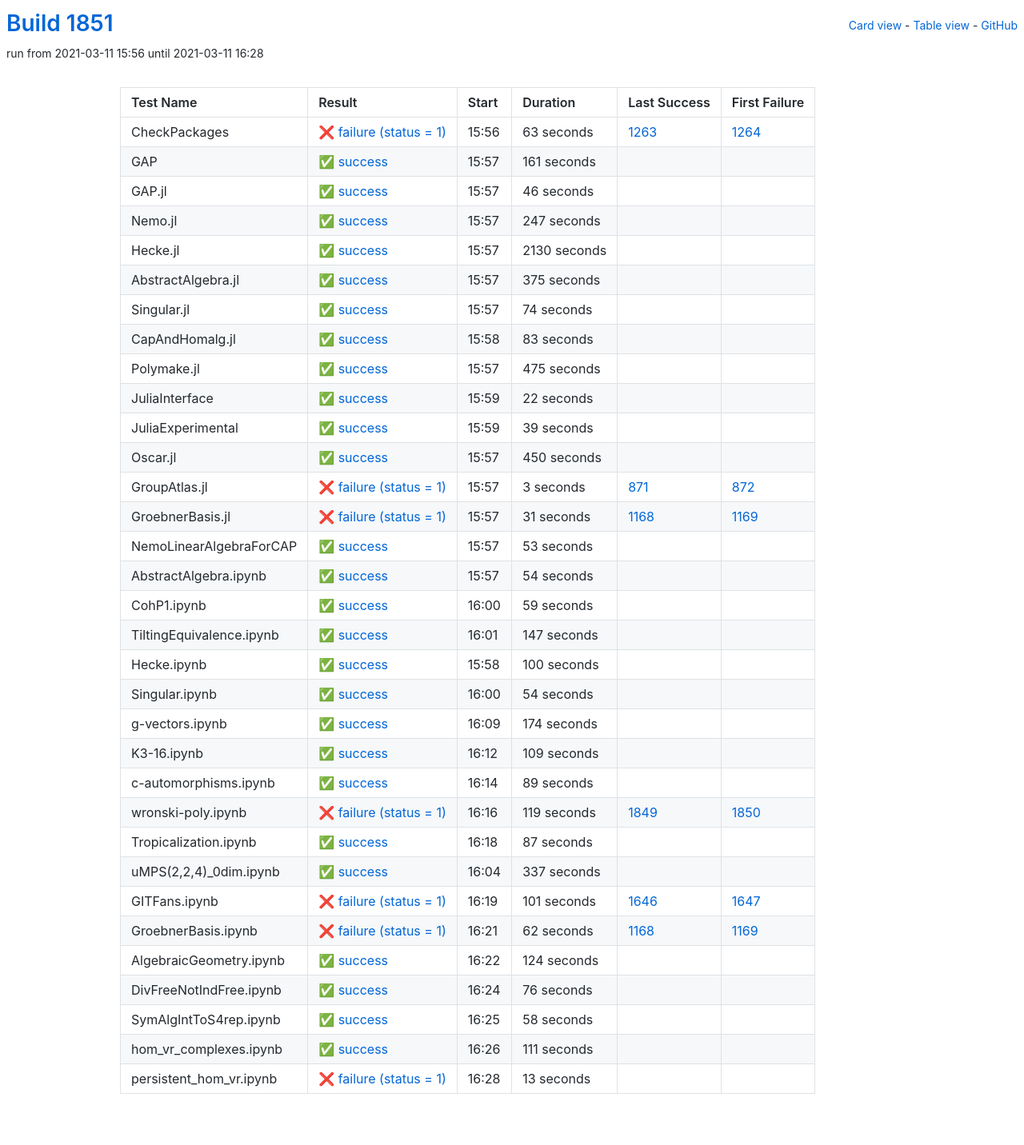
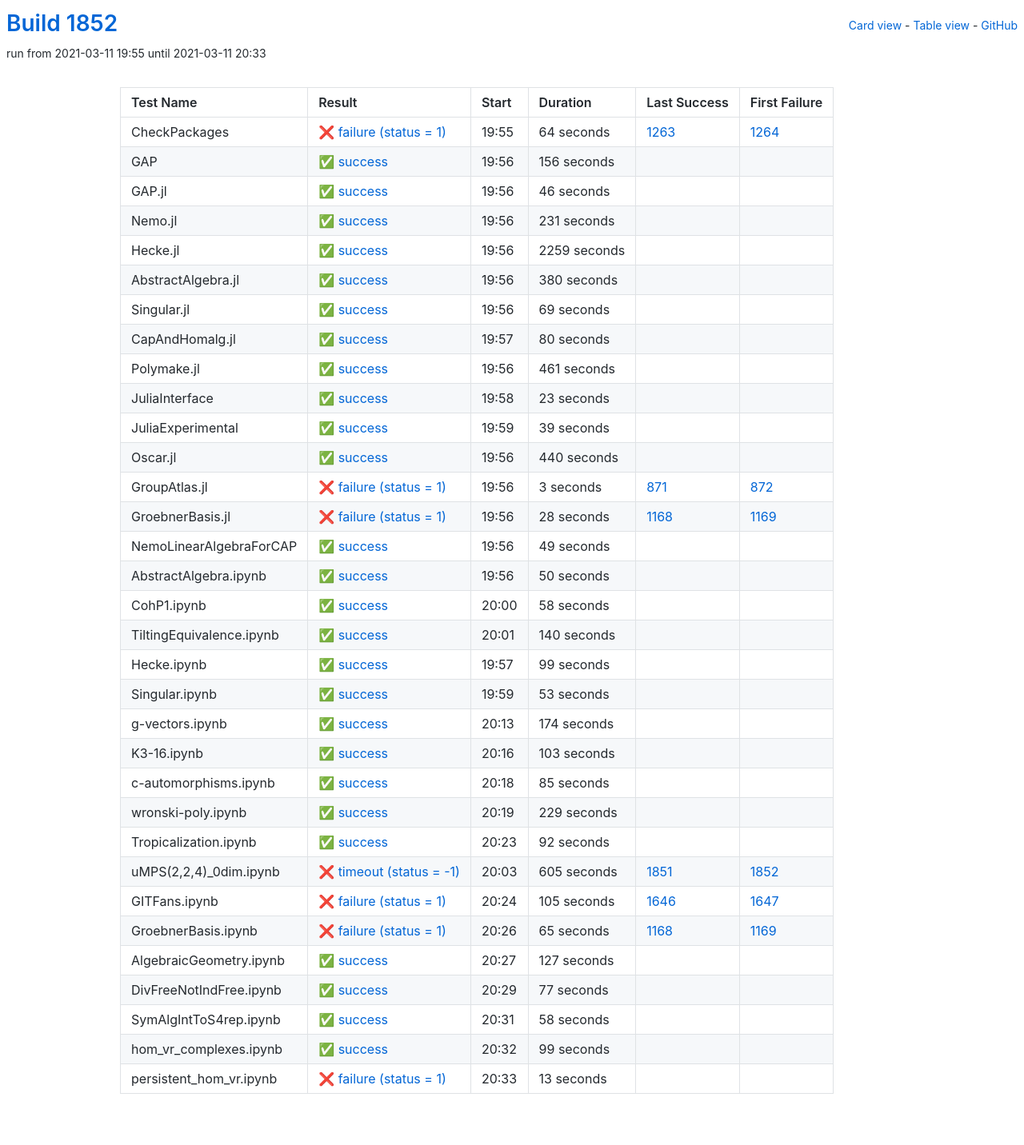
Before and after one commit to oscar-system/oscar-ci-status-stable, a Jekyll site: the page built from table.html, in a window 1280 px wide. Shown: the whole page at 80% size. Built offline with Jekyll 4.4.1, drawn with Linux system fonts in a browser that asks for light colours.

Commit message:
Build #1852

```diff
--- a/_data/ci.yml
+++ b/_data/ci.yml
@@ -1,6 +1,6 @@
 ---
-build: 1851
-build_url: https://oscarci.mathematik.uni-kl.de/job/oscar-stable/1851/
+build: 1852
+build_url: https://oscarci.mathematik.uni-kl.de/job/oscar-stable/1852/
 job: oscar-stable
 organization: oscar-system
 repo: oscar-ci-status-stable
@@ -8,32 +8,32 @@ repourl: https://github.com/oscar-system/oscar-ci-status-stable
 tests:
 - name: CheckPackages
   id: checkpackages
-  log: https://oscarci.mathematik.uni-kl.de/job/oscar-stable/1851/artifact/logs/build-1851/CheckPackages.log
-  start: 2021-03-11 15:56
+  log: https://oscarci.mathematik.uni-kl.de/job/oscar-stable/1852/artifact/logs/build-1852/CheckPackages.log
+  start: 2021-03-11 19:55
   success: false
   exitcode: 1
   status: failure
-  duration: 63
+  duration: 64
   last_success: 1263
   last_success_url: https://oscarci.mathematik.uni-kl.de/job/oscar-stable/1263/
   first_failure: 1264
   first_failure_url: https://oscarci.mathematik.uni-kl.de/job/oscar-stable/1264/
 - name: GAP
   id: gap
-  log: https://oscarci.mathematik.uni-kl.de/job/oscar-stable/1851/artifact/logs/build-1851/GAP.log
-  start: 2021-03-11 15:57
+  log: https://oscarci.mathematik.uni-kl.de/job/oscar-stable/1852/artifact/logs/build-1852/GAP.log
+  start: 2021-03-11 19:56
   success: true
   exitcode: 0
   status: success
-  duration: 161
+  duration: 156
   last_success: false
   last_success_url:
   first_failure: false
   first_failure_url:
 - name: GAP.jl
   id: gap-jl
-  log: https://oscarci.mathematik.uni-kl.de/job/oscar-stable/1851/artifact/logs/build-1851/GAP.jl.log
-  start: 2021-03-11 15:57
+  log: https://oscarci.mathematik.uni-kl.de/job/oscar-stable/1852/artifact/logs/build-1852/GAP.jl.log
+  start: 2021-03-11 19:56
   success: true
   exitcode: 0
   status: success
@@ -44,92 +44,92 @@ tests:
   first_failure_url:
 - name: Nemo.jl
   id: nemo-jl
-  log: https://oscarci.mathematik.uni-kl.de/job/oscar-stable/1851/artifact/logs/build-1851/Nemo.jl.log
-  start: 2021-03-11 15:57
+  log: https://oscarci.mathematik.uni-kl.de/job/oscar-stable/1852/artifact/logs/build-1852/Nemo.jl.log
+  start: 2021-03-11 19:56
   success: true
   exitcode: 0
   status: success
-  duration: 247
+  duration: 231
   last_success: false
   last_success_url:
   first_failure: false
   first_failure_url:
 - name: Hecke.jl
   id: hecke-jl
-  log: https://oscarci.mathematik.uni-kl.de/job/oscar-stable/1851/artifact/logs/build-1851/Hecke.jl.log
-  start: 2021-03-11 15:57
+  log: https://oscarci.mathematik.uni-kl.de/job/oscar-stable/1852/artifact/logs/build-1852/Hecke.jl.log
+  start: 2021-03-11 19:56
   success: true
   exitcode: 0
   status: success
-  duration: 2130
+  duration: 2259
   last_success: false
   last_success_url:
   first_failure: false
   first_failure_url:
 - name: AbstractAlgebra.jl
   id: abstractalgebra-jl
-  log: https://oscarci.mathematik.uni-kl.de/job/oscar-stable/1851/artifact/logs/build-1851/AbstractAlgebra.jl.log
-  start: 2021-03-11 15:57
+  log: https://oscarci.mathematik.uni-kl.de/job/oscar-stable/1852/artifact/logs/build-1852/AbstractAlgebra.jl.log
+  start: 2021-03-11 19:56
   success: true
   exitcode: 0
   status: success
-  duration: 375
+  duration: 380
   last_success: false
   last_success_url:
   first_failure: false
   first_failure_url:
 - name: Singular.jl
   id: singular-jl
-  log: https://oscarci.mathematik.uni-kl.de/job/oscar-stable/1851/artifact/logs/build-1851/Singular.jl.log
-  start: 2021-03-11 15:57
+  log: https://oscarci.mathematik.uni-kl.de/job/oscar-stable/1852/artifact/logs/build-1852/Singular.jl.log
+  start: 2021-03-11 19:56
   success: true
   exitcode: 0
   status: success
-  duration: 74
+  duration: 69
   last_success: false
   last_success_url:
   first_failure: false
   first_failure_url:
 - name: CapAndHomalg.jl
   id: capandhomalg-jl
-  log: https://oscarci.mathematik.uni-kl.de/job/oscar-stable/1851/artifact/logs/build-1851/CapAndHomalg.jl.log
-  start: 2021-03-11 15:58
+  log: https://oscarci.mathematik.uni-kl.de/job/oscar-stable/1852/artifact/logs/build-1852/CapAndHomalg.jl.log
+  start: 2021-03-11 19:57
   success: true
   exitcode: 0
   status: success
-  duration: 83
+  duration: 80
   last_success: false
   last_success_url:
   first_failure: false
   first_failure_url:
 - name: Polymake.jl
   id: polymake-jl
-  log: https://oscarci.mathematik.uni-kl.de/job/oscar-stable/1851/artifact/logs/build-1851/Polymake.jl.log
-  start: 2021-03-11 15:57
+  log: https://oscarci.mathematik.uni-kl.de/job/oscar-stable/1852/artifact/logs/build-1852/Polymake.jl.log
+  start: 2021-03-11 19:56
   success: true
   exitcode: 0
   status: success
-  duration: 475
+  duration: 461
   last_success: false
   last_success_url:
   first_failure: false
   first_failure_url:
 - name: JuliaInterface
   id: juliainterface
-  log: https://oscarci.mathematik.uni-kl.de/job/oscar-stable/1851/artifact/logs/build-1851/JuliaInterface.log
-  start: 2021-03-11 15:59
+  log: https://oscarci.mathematik.uni-kl.de/job/oscar-stable/1852/artifact/logs/build-1852/JuliaInterface.log
+  start: 2021-03-11 19:58
   success: true
   exitcode: 0
   status: success
-  duration: 22
+  duration: 23
   last_success: false
   last_success_url:
   first_failure: false
   first_failure_url:
 - name: JuliaExperimental
   id: juliaexperimental
-  log: https://oscarci.mathematik.uni-kl.de/job/oscar-stable/1851/artifact/logs/build-1851/JuliaExperimental.log
-  start: 2021-03-11 15:59
+  log: https://oscarci.mathematik.uni-kl.de/job/oscar-stable/1852/artifact/logs/build-1852/JuliaExperimental.log
+  start: 2021-03-11 19:59
   success: true
   exitcode: 0
   status: success
@@ -140,20 +140,20 @@ tests:
   first_failure_url:
 - name: Oscar.jl
   id: oscar-jl
-  log: https://oscarci.mathematik.uni-kl.de/job/oscar-stable/1851/artifact/logs/build-1851/Oscar.jl.log
-  start: 2021-03-11 15:57
+  log: https://oscarci.mathematik.uni-kl.de/job/oscar-stable/1852/artifact/logs/build-1852/Oscar.jl.log
+  start: 2021-03-11 19:56
   success: true
   exitcode: 0
   status: success
-  duration: 450
+  duration: 440
   last_success: false
   last_success_url:
   first_failure: false
   first_failure_url:
 - name: GroupAtlas.jl
   id: groupatlas-jl
-  log: https://oscarci.mathematik.uni-kl.de/job/oscar-stable/1851/artifact/logs/build-1851/GroupAtlas.jl.log
-  start: 2021-03-11 15:57
+  log: https://oscarci.mathematik.uni-kl.de/job/oscar-stable/1852/artifact/logs/build-1852/GroupAtlas.jl.log
+  start: 2021-03-11 19:56
   success: false
   exitcode: 1
   status: failure
@@ -164,20 +164,80 @@ tests:
   first_failure_url: https://oscarci.mathematik.uni-kl.de/job/oscar-stable/872/
 - name: GroebnerBasis.jl
   id: groebnerbasis-jl
-  log: https://oscarci.mathematik.uni-kl.de/job/oscar-stable/1851/artifact/logs/build-1851/GroebnerBasis.jl.log
-  start: 2021-03-11 15:57
+  log: https://oscarci.mathematik.uni-kl.de/job/oscar-stable/1852/artifact/logs/build-1852/GroebnerBasis.jl.log
+  start: 2021-03-11 19:56
   success: false
   exitcode: 1
   status: failure
-  duration: 31
+  duration: 28
   last_success: 1168
   last_success_url: https://oscarci.mathematik.uni-kl.de/job/oscar-stable/1168/
   first_failure: 1169
   first_failure_url: https://oscarci.mathematik.uni-kl.de/job/oscar-stable/1169/
 - name: NemoLinearAlgebraForCAP
   id: nemolinearalgebraforcap
-  log: https://oscarci.mathematik.uni-kl.de/job/oscar-stable/1851/artifact/logs/build-1851/NemoLinearAlgebraForCAP.log
-  start: 2021-03-11 15:57
+  log: https://oscarci.mathematik.uni-kl.de/job/oscar-stable/1852/artifact/logs/build-1852/NemoLinearAlgebraForCAP.log
+  start: 2021-03-11 19:56
+  success: true
+  exitcode: 0
+  status: success
+  duration: 49
+  last_success: false
+  last_success_url:
+  first_failure: false
+  first_failure_url:
+- name: AbstractAlgebra.ipynb
+  id: abstractalgebra-ipynb
+  log: https://oscarci.mathematik.uni-kl.de/job/oscar-stable/1852/artifact/logs/build-1852/AbstractAlgebra.ipynb.log
+  start: 2021-03-11 19:56
+  success: true
+  exitcode: 0
+  status: success
+  duration: 50
+  last_success: false
+  last_success_url:
+  first_failure: false
+  first_failure_url:
+- name: CohP1.ipynb
+  id: cohp1-ipynb
+  log: https://oscarci.mathematik.uni-kl.de/job/oscar-stable/1852/artifact/logs/build-1852/CohP1.ipynb.log
+  start: 2021-03-11 20:00
+  success: true
+  exitcode: 0
+  status: success
+  duration: 58
+  last_success: false
+  last_success_url:
+  first_failure: false
+  first_failure_url:
+- name: TiltingEquivalence.ipynb
+  id: tiltingequivalence-ipynb
+  log: https://oscarci.mathematik.uni-kl.de/job/oscar-stable/1852/artifact/logs/build-1852/TiltingEquivalence.ipynb.log
+  start: 2021-03-11 20:01
+  success: true
+  exitcode: 0
+  status: success
+  duration: 140
+  last_success: false
+  last_success_url:
+  first_failure: false
+  first_failure_url:
+- name: Hecke.ipynb
+  id: hecke-ipynb
+  log: https://oscarci.mathematik.uni-kl.de/job/oscar-stable/1852/artifact/logs/build-1852/Hecke.ipynb.log
+  start: 2021-03-11 19:57
+  success: true
+  exitcode: 0
+  status: success
+  duration: 99
+  last_success: false
+  last_success_url:
+  first_failure: false
+  first_failure_url:
+- name: Singular.ipynb
+  id: singular-ipynb
+  log: https://oscarci.mathematik.uni-kl.de/job/oscar-stable/1852/artifact/logs/build-1852/Singular.ipynb.log
+  start: 2021-03-11 19:59
   success: true
   exitcode: 0
   status: success
@@ -186,70 +246,10 @@ tests:
   last_success_url:
   first_failure: false
   first_failure_url:
-- name: AbstractAlgebra.ipynb
-  id: abstractalgebra-ipynb
-  log: https://oscarci.mathematik.uni-kl.de/job/oscar-stable/1851/artifact/logs/build-1851/AbstractAlgebra.ipynb.log
-  start: 2021-03-11 15:57
-  success: true
-  exitcode: 0
-  status: success
-  duration: 54
-  last_success: false
-  last_success_url:
-  first_failure: false
-  first_failure_url:
-- name: CohP1.ipynb
-  id: cohp1-ipynb
-  log: https://oscarci.mathematik.uni-kl.de/job/oscar-stable/1851/artifact/logs/build-1851/CohP1.ipynb.log
-  start: 2021-03-11 16:00
-  success: true
-  exitcode: 0
-  status: success
-  duration: 59
-  last_success: false
-  last_success_url:
-  first_failure: false
-  first_failure_url:
-- name: TiltingEquivalence.ipynb
-  id: tiltingequivalence-ipynb
-  log: https://oscarci.mathematik.uni-kl.de/job/oscar-stable/1851/artifact/logs/build-1851/TiltingEquivalence.ipynb.log
-  start: 2021-03-11 16:01
-  success: true
-  exitcode: 0
-  status: success
-  duration: 147
-  last_success: false
-  last_success_url:
-  first_failure: false
-  first_failure_url:
-- name: Hecke.ipynb
-  id: hecke-ipynb
-  log: https://oscarci.mathematik.uni-kl.de/job/oscar-stable/1851/artifact/logs/build-1851/Hecke.ipynb.log
-  start: 2021-03-11 15:58
-  success: true
-  exitcode: 0
-  status: success
-  duration: 100
-  last_success: false
-  last_success_url:
-  first_failure: false
-  first_failure_url:
-- name: Singular.ipynb
-  id: singular-ipynb
-  log: https://oscarci.mathematik.uni-kl.de/job/oscar-stable/1851/artifact/logs/build-1851/Singular.ipynb.log
-  start: 2021-03-11 16:00
-  success: true
-  exitcode: 0
-  status: success
-  duration: 54
-  last_success: false
-  last_success_url:
-  first_failure: false
-  first_failure_url:
 - name: g-vectors.ipynb
   id: g-vectors-ipynb
-  log: https://oscarci.mathematik.uni-kl.de/job/oscar-stable/1851/artifact/logs/build-1851/g-vectors.ipynb.log
-  start: 2021-03-11 16:09
+  log: https://oscarci.mathematik.uni-kl.de/job/oscar-stable/1852/artifact/logs/build-1852/g-vectors.ipynb.log
+  start: 2021-03-11 20:13
   success: true
   exitcode: 0
   status: success
@@ -260,116 +260,116 @@ tests:
   first_failure_url:
 - name: K3-16.ipynb
   id: k3-16-ipynb
-  log: https://oscarci.mathematik.uni-kl.de/job/oscar-stable/1851/artifact/logs/build-1851/K3-16.ipynb.log
-  start: 2021-03-11 16:12
+  log: https://oscarci.mathematik.uni-kl.de/job/oscar-stable/1852/artifact/logs/build-1852/K3-16.ipynb.log
+  start: 2021-03-11 20:16
   success: true
   exitcode: 0
   status: success
-  duration: 109
+  duration: 103
   last_success: false
   last_success_url:
   first_failure: false
   first_failure_url:
 - name: c-automorphisms.ipynb
   id: c-automorphisms-ipynb
-  log: https://oscarci.mathematik.uni-kl.de/job/oscar-stable/1851/artifact/logs/build-1851/c-automorphisms.ipynb.log
-  start: 2021-03-11 16:14
+  log: https://oscarci.mathematik.uni-kl.de/job/oscar-stable/1852/artifact/logs/build-1852/c-automorphisms.ipynb.log
+  start: 2021-03-11 20:18
   success: true
   exitcode: 0
   status: success
-  duration: 89
+  duration: 85
   last_success: false
   last_success_url:
   first_failure: false
   first_failure_url:
 - name: wronski-poly.ipynb
   id: wronski-poly-ipynb
-  log: https://oscarci.mathematik.uni-kl.de/job/oscar-stable/1851/artifact/logs/build-1851/wronski-poly.ipynb.log
-  start: 2021-03-11 16:16
-  success: false
-  exitcode: 1
-  status: failure
-  duration: 119
-  last_success: 1849
-  last_success_url: https://oscarci.mathematik.uni-kl.de/job/oscar-stable/1849/
-  first_failure: 1850
-  first_failure_url: https://oscarci.mathematik.uni-kl.de/job/oscar-stable/1850/
-- name: Tropicalization.ipynb
-  id: tropicalization-ipynb
-  log: https://oscarci.mathematik.uni-kl.de/job/oscar-stable/1851/artifact/logs/build-1851/Tropicalization.ipynb.log
-  start: 2021-03-11 16:18
+  log: https://oscarci.mathematik.uni-kl.de/job/oscar-stable/1852/artifact/logs/build-1852/wronski-poly.ipynb.log
+  start: 2021-03-11 20:19
   success: true
   exitcode: 0
   status: success
-  duration: 87
+  duration: 229
+  last_success: false
+  last_success_url:
+  first_failure: false
+  first_failure_url:
+- name: Tropicalization.ipynb
+  id: tropicalization-ipynb
+  log: https://oscarci.mathematik.uni-kl.de/job/oscar-stable/1852/artifact/logs/build-1852/Tropicalization.ipynb.log
+  start: 2021-03-11 20:23
+  success: true
+  exitcode: 0
+  status: success
+  duration: 92
   last_success: false
   last_success_url:
   first_failure: false
   first_failure_url:
 - name: uMPS(2,2,4)_0dim.ipynb
   id: umps-2-2-4-0dim-ipynb
-  log: https://oscarci.mathematik.uni-kl.de/job/oscar-stable/1851/artifact/logs/build-1851/uMPS-2-2-4-_0dim.ipynb.log
-  start: 2021-03-11 16:04
-  success: true
-  exitcode: 0
-  status: success
-  duration: 337
-  last_success: false
-  last_success_url:
-  first_failure: false
-  first_failure_url:
+  log: https://oscarci.mathematik.uni-kl.de/job/oscar-stable/1852/artifact/logs/build-1852/uMPS-2-2-4-_0dim.ipynb.log
+  start: 2021-03-11 20:03
+  success: false
+  exitcode: -1
+  status: timeout
+  duration: 605
+  last_success: 1851
+  last_success_url: https://oscarci.mathematik.uni-kl.de/job/oscar-stable/1851/
+  first_failure: 1852
+  first_failure_url: https://oscarci.mathematik.uni-kl.de/job/oscar-stable/1852/
 - name: GITFans.ipynb
   id: gitfans-ipynb
-  log: https://oscarci.mathematik.uni-kl.de/job/oscar-stable/1851/artifact/logs/build-1851/GITFans.ipynb.log
-  start: 2021-03-11 16:19
+  log: https://oscarci.mathematik.uni-kl.de/job/oscar-stable/1852/artifact/logs/build-1852/GITFans.ipynb.log
+  start: 2021-03-11 20:24
   success: false
   exitcode: 1
   status: failure
-  duration: 101
+  duration: 105
   last_success: 1646
   last_success_url: https://oscarci.mathematik.uni-kl.de/job/oscar-stable/1646/
   first_failure: 1647
   first_failure_url: https://oscarci.mathematik.uni-kl.de/job/oscar-stable/1647/
 - name: GroebnerBasis.ipynb
   id: groebnerbasis-ipynb
-  log: https://oscarci.mathematik.uni-kl.de/job/oscar-stable/1851/artifact/logs/build-1851/GroebnerBasis.ipynb.log
-  start: 2021-03-11 16:21
+  log: https://oscarci.mathematik.uni-kl.de/job/oscar-stable/1852/artifact/logs/build-1852/GroebnerBasis.ipynb.log
+  start: 2021-03-11 20:26
   success: false
   exitcode: 1
   status: failure
-  duration: 62
+  duration: 65
   last_success: 1168
   last_success_url: https://oscarci.mathematik.uni-kl.de/job/oscar-stable/1168/
   first_failure: 1169
   first_failure_url: https://oscarci.mathematik.uni-kl.de/job/oscar-stable/1169/
 - name: AlgebraicGeometry.ipynb
   id: algebraicgeometry-ipynb
-  log: https://oscarci.mathematik.uni-kl.de/job/oscar-stable/1851/artifact/logs/build-1851/AlgebraicGeometry.ipynb.log
-  start: 2021-03-11 16:22
+  log: https://oscarci.mathematik.uni-kl.de/job/oscar-stable/1852/artifact/logs/build-1852/AlgebraicGeometry.ipynb.log
+  start: 2021-03-11 20:27
   success: true
   exitcode: 0
   status: success
-  duration: 124
+  duration: 127
   last_success: false
   last_success_url:
   first_failure: false
   first_failure_url:
 - name: DivFreeNotIndFree.ipynb
   id: divfreenotindfree-ipynb
-  log: https://oscarci.mathematik.uni-kl.de/job/oscar-stable/1851/artifact/logs/build-1851/DivFreeNotIndFree.ipynb.log
-  start: 2021-03-11 16:24
+  log: https://oscarci.mathematik.uni-kl.de/job/oscar-stable/1852/artifact/logs/build-1852/DivFreeNotIndFree.ipynb.log
+  start: 2021-03-11 20:29
   success: true
   exitcode: 0
   status: success
-  duration: 76
+  duration: 77
   last_success: false
   last_success_url:
   first_failure: false
   first_failure_url:
 - name: SymAlgIntToS4rep.ipynb
   id: symalginttos4rep-ipynb
-  log: https://oscarci.mathematik.uni-kl.de/job/oscar-stable/1851/artifact/logs/build-1851/SymAlgIntToS4rep.ipynb.log
-  start: 2021-03-11 16:25
+  log: https://oscarci.mathematik.uni-kl.de/job/oscar-stable/1852/artifact/logs/build-1852/SymAlgIntToS4rep.ipynb.log
+  start: 2021-03-11 20:31
   success: true
   exitcode: 0
   status: success
@@ -380,20 +380,20 @@ tests:
   first_failure_url:
 - name: hom_vr_complexes.ipynb
   id: hom-vr-complexes-ipynb
-  log: https://oscarci.mathematik.uni-kl.de/job/oscar-stable/1851/artifact/logs/build-1851/hom_vr_complexes.ipynb.log
-  start: 2021-03-11 16:26
+  log: https://oscarci.mathematik.uni-kl.de/job/oscar-stable/1852/artifact/logs/build-1852/hom_vr_complexes.ipynb.log
+  start: 2021-03-11 20:32
   success: true
   exitcode: 0
   status: success
-  duration: 111
+  duration: 99
   last_success: false
   last_success_url:
   first_failure: false
   first_failure_url:
 - name: persistent_hom_vr.ipynb
   id: persistent-hom-vr-ipynb
-  log: https://oscarci.mathematik.uni-kl.de/job/oscar-stable/1851/artifact/logs/build-1851/persistent_hom_vr.ipynb.log
-  start: 2021-03-11 16:28
+  log: https://oscarci.mathematik.uni-kl.de/job/oscar-stable/1852/artifact/logs/build-1852/persistent_hom_vr.ipynb.log
+  start: 2021-03-11 20:33
   success: false
   exitcode: 1
   status: failure
```
Also changed, not shown: README.md.
